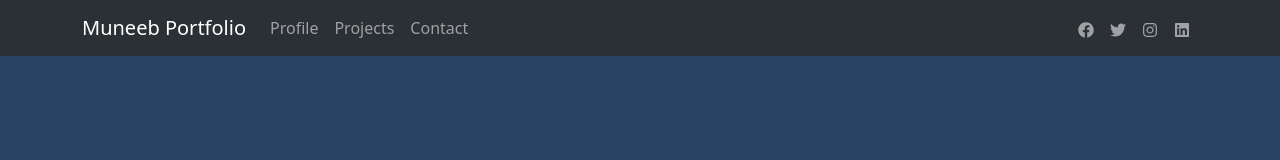
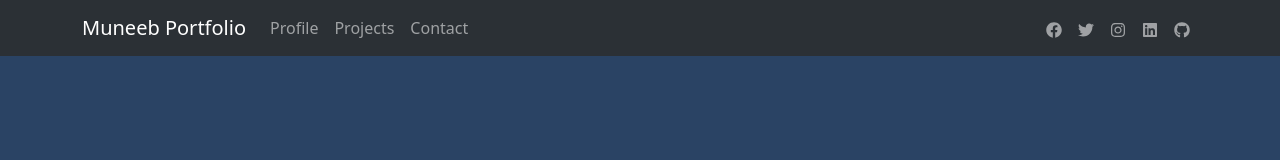
Before and after one commit to munibofficial/Muneeb_Portfolio, a React (Vite) app: page / in a window 1280 px wide. Shown: the top 160 px of the page. Built offline with nearby package versions, Linux system fonts and the light colour scheme.

Commit message:
2 files modified

```diff
--- a/index.html
+++ b/index.html
@@ -4,7 +4,7 @@
     <meta charset="UTF-8" />
     <link rel="icon" type="image/svg+xml" href="/vite.svg" />
     <meta name="viewport" content="width=device-width, initial-scale=1.0" />
-    <title>Vite + React</title>
+    <title>Muneeb Portfolio</title>
   </head>
   <body>
     <div id="root"></div>
--- a/src/Header.jsx
+++ b/src/Header.jsx
@@ -2,7 +2,7 @@ import React from 'react';
 import Container from 'react-bootstrap/Container';
 import Nav from 'react-bootstrap/Nav';
 import Navbar from 'react-bootstrap/Navbar';
-import { FaFacebook, FaTwitter, FaInstagram, FaLinkedin } from 'react-icons/fa';
+import { FaFacebook, FaTwitter, FaInstagram, FaLinkedin,FaGithub } from 'react-icons/fa';
 
 function Header() {
   const scrollToSection = (id) => {
@@ -46,8 +46,11 @@ function Header() {
             <Nav.Link href="https://www.instagram.com">
               <FaInstagram />
             </Nav.Link>
-            <Nav.Link href="https://www.instagram.com">
+            <Nav.Link href="https://www.linkedin.com">
               <FaLinkedin />
+            </Nav.Link>
+            <Nav.Link href="https://www.github.com">
+              <FaGithub />
             </Nav.Link>
           </Nav>
         </Navbar.Collapse>
```
